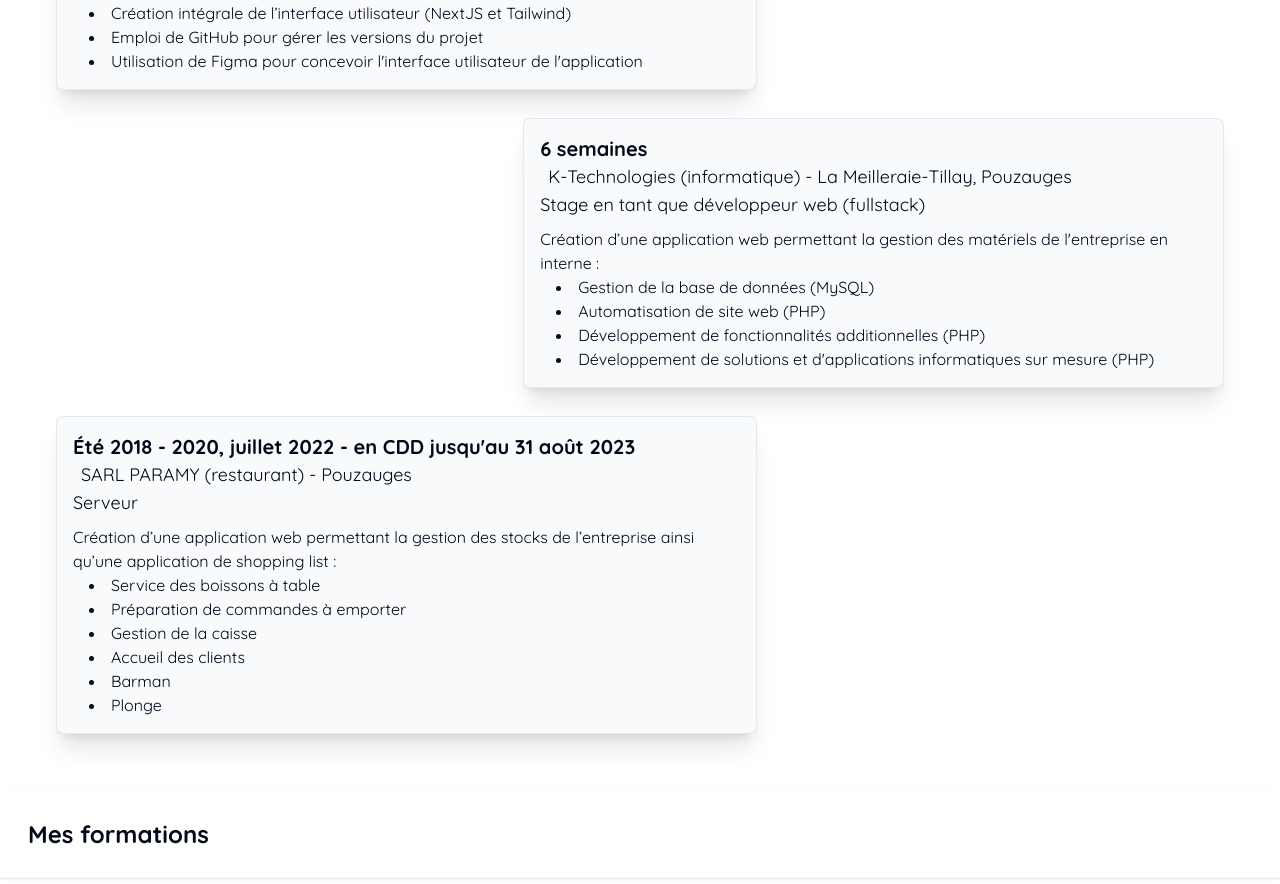
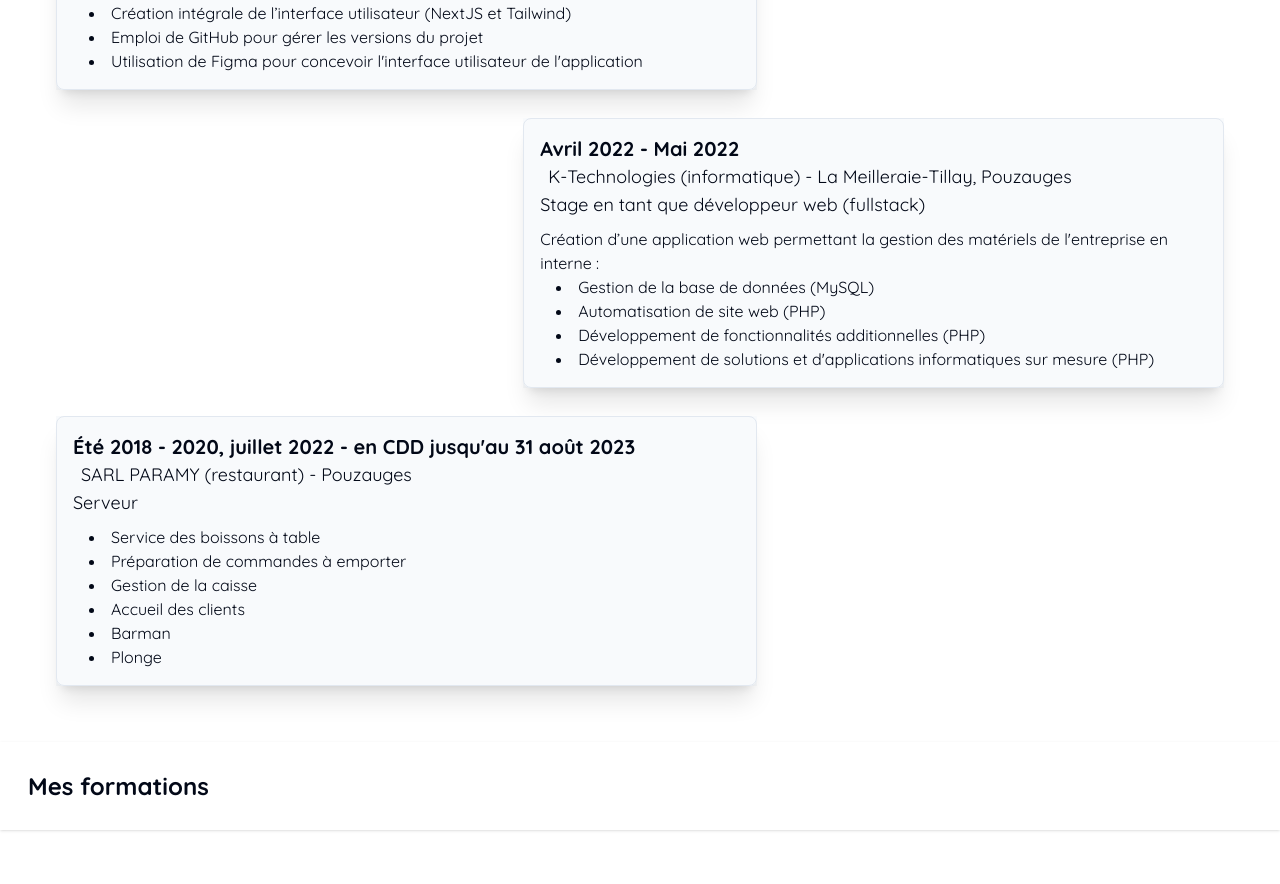
Before and after one commit to MatsuSuko/portfolio, a Next.js app: page /CV in a window 1280 px wide. Shown: the part 420-1304 px from the top of the page. Built offline with nearby package versions, Linux system fonts and the light colour scheme.

Commit message:
correction bug cv

```diff
--- a/src/app/(pages)/CV/page.tsx
+++ b/src/app/(pages)/CV/page.tsx
@@ -43,7 +43,7 @@ export default function CV() {
                     <div className="flex justify-end">
                         <div className="w-3/5 bg-slate-50">
                             <div className="flex flex-col p-4 border rounded-lg shadow-xl">
-                                <h1 className="font-bold text-xl">6 semaines</h1>
+                                <h1 className="font-bold text-xl">Avril 2022 - Mai 2022</h1>
                                 <h2 className="text-lg ml-2">K-Technologies (informatique) - La Meilleraie-Tillay,
                                     Pouzauges</h2>
                                 <h1 className="text-lg">Stage en tant que développeur web (fullstack)</h1>
@@ -79,11 +79,7 @@ export default function CV() {
                                     août 2023</h1>
                                 <h2 className="text-lg ml-2">SARL PARAMY (restaurant) - Pouzauges</h2>
                                 <h1 className="text-lg">Serveur</h1>
-                                <p className="mt-2">
-                                    Création d’une application web permettant la gestion des stocks
-                                    de l’entreprise ainsi qu’une application de shopping list :
-                                </p>
-                                <ul className="pl-4 list-disc list-inside">
+                                <ul className="mt-2 pl-4 list-disc list-inside">
                                     <li>
                                         Service des boissons à table
                                     </li>
```
